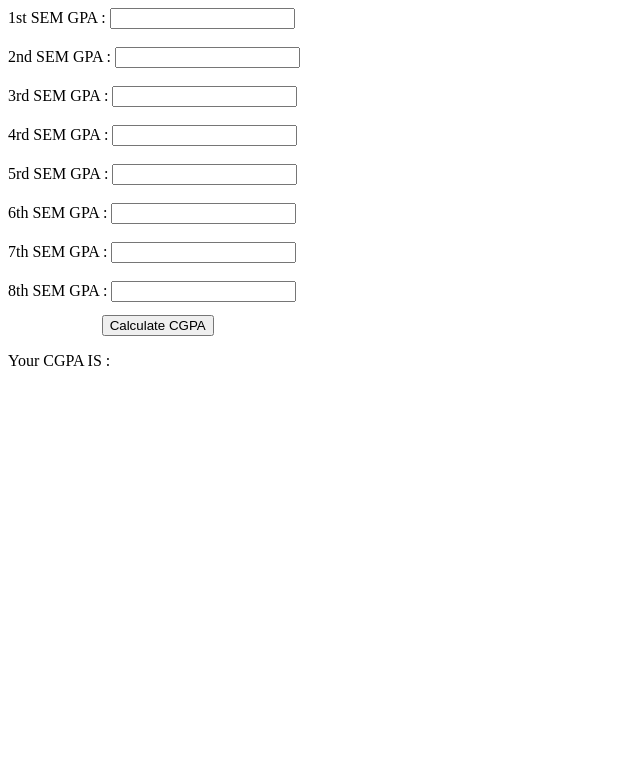
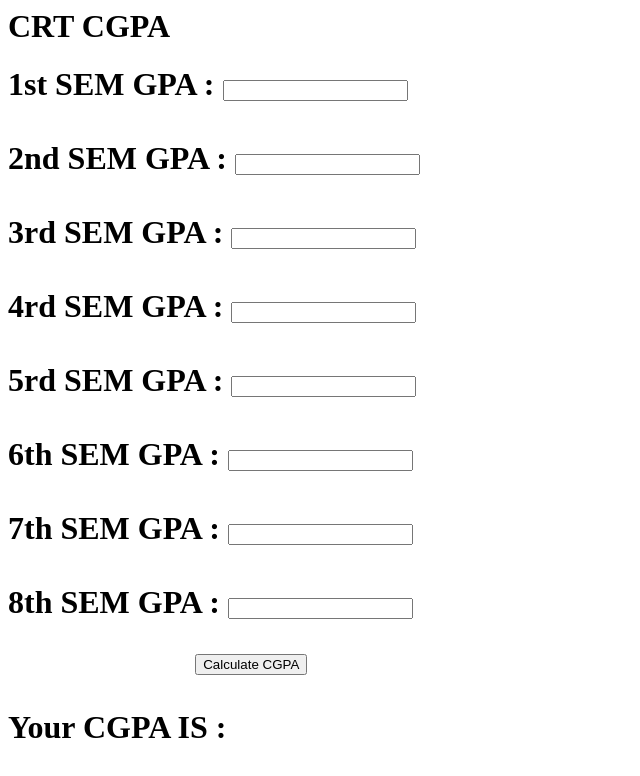
Before and after one commit to bharani1998/cgpa, a plain HTML site: page index.html in a window 1280 px wide. Shown: the whole page, without its empty margins (0-640 px from the left). Drawn offline with Linux system fonts and the light colour scheme.

Commit message:
Update index.html

```diff
--- a/index.html
+++ b/index.html
@@ -1,3 +1,4 @@
+<h1> CRT CGPA <h1>
 <script>// <![CDATA[
 function multiplyBy()
 {
```
